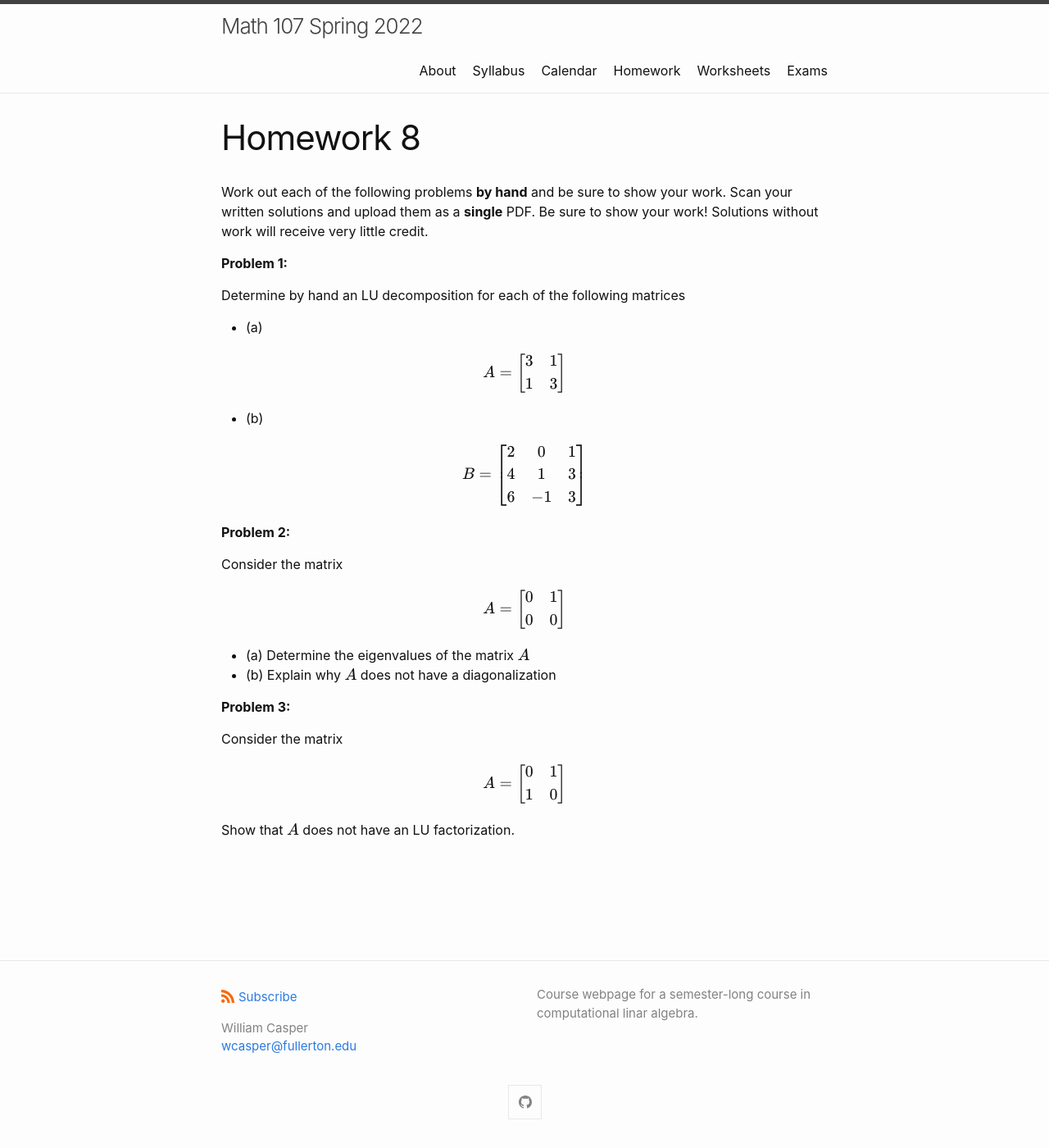
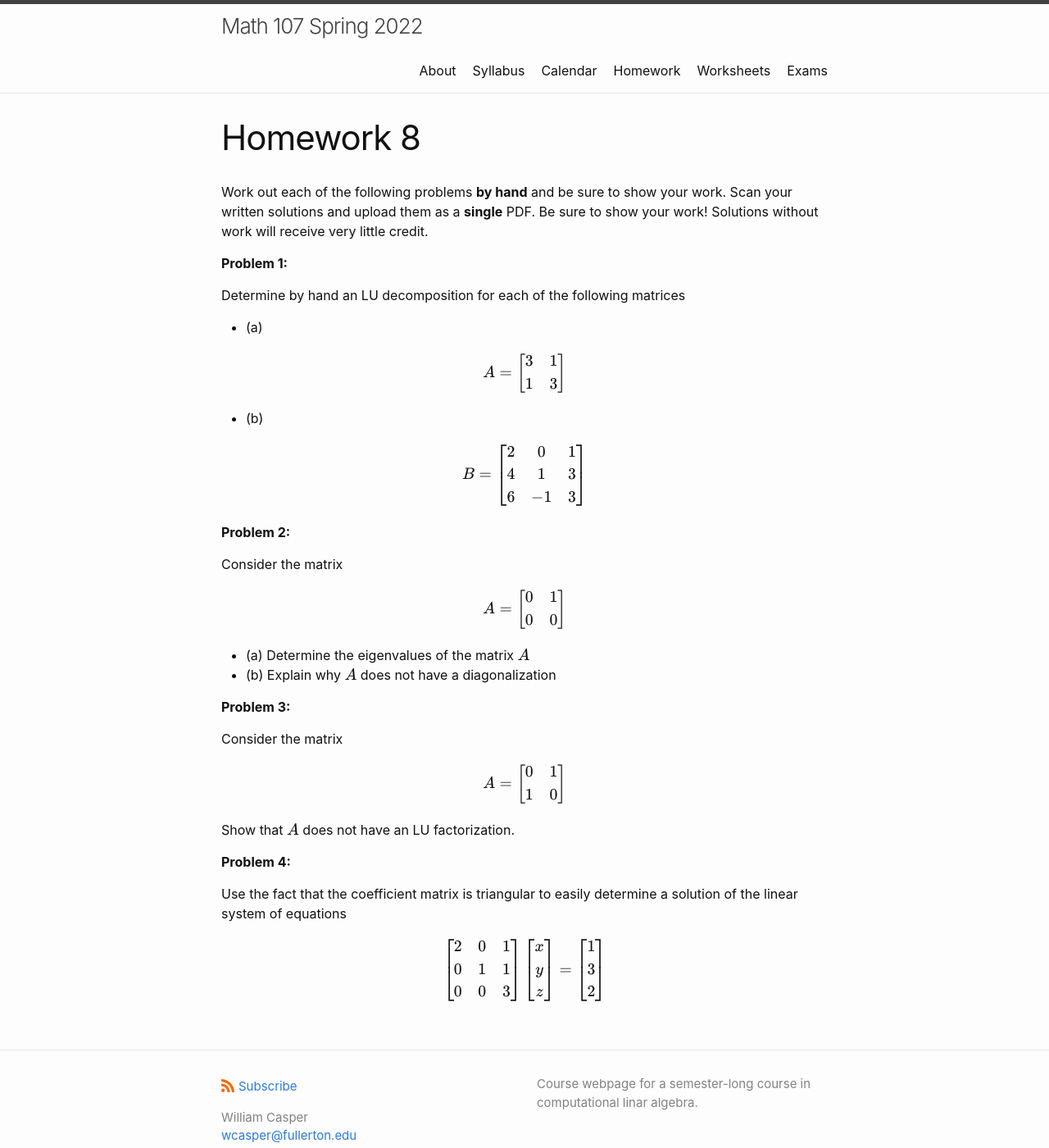
Before and after one commit to wcasper/math107spring2022, a Jekyll site: the page built from _homework/hw8/hw8.md, in a window 1280 px wide and 1400 px high. Shown: the whole window at 82% size. Built offline with Jekyll 4.4.1, drawn with Linux system fonts in a browser that asks for light colours.

Commit message:
fixed typo; added problem

```diff
--- a/_homework/hw8/hw8.md
+++ b/_homework/hw8/hw8.md
@@ -23,7 +23,7 @@ $$A = \left[
 * (b)
 
 $$B = \left[
-\begin{array}{cc}
+\begin{array}{ccc}
 2 & 0 & 1\\
 4 & 1 & 3\\
 6 &-1 & 3
@@ -56,3 +56,20 @@ $$A = \left[
 \right]$$
 
 Show that $$A$$ does not have an LU factorization.
+
+
+**Problem 4:**
+
+Use the fact that the coefficient matrix is triangular to easily determine a solution of the linear system of equations
+
+$$\left[
+\begin{array}{ccc}
+2 & 0 & 1\\
+0 & 1 & 1\\
+0 & 0 & 3
+\end{array}
+\right]
+\left[\begin{array}{c}x\\y\\z\end{array}\right]
+ =
+\left[\begin{array}{c}1\\3\\2\end{array}\right]
+$$
```
